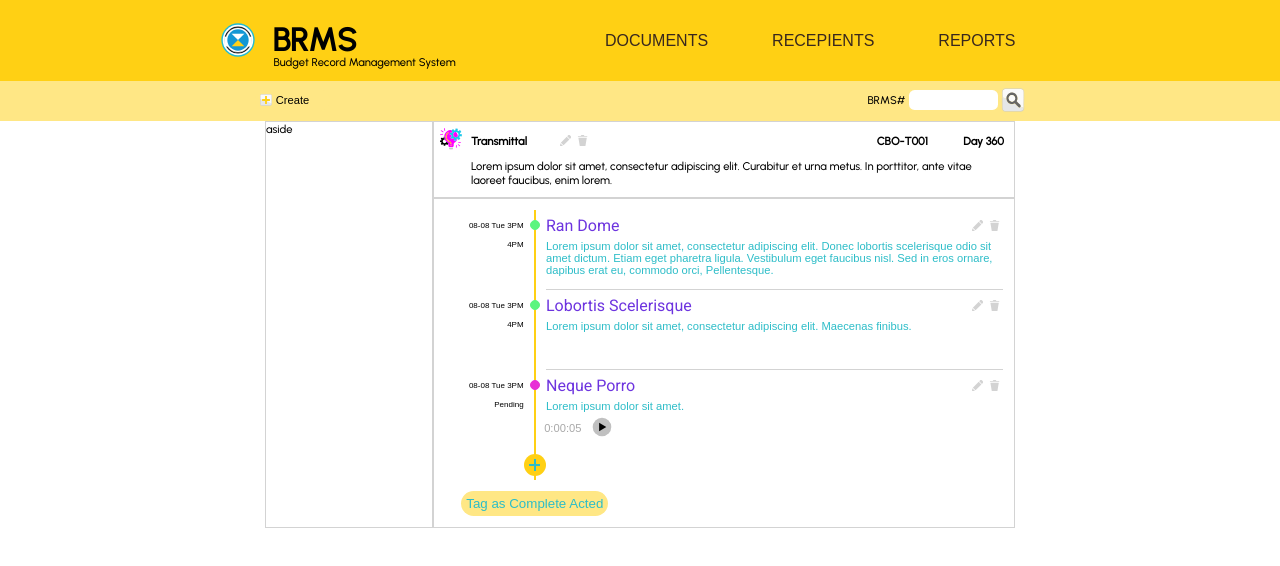
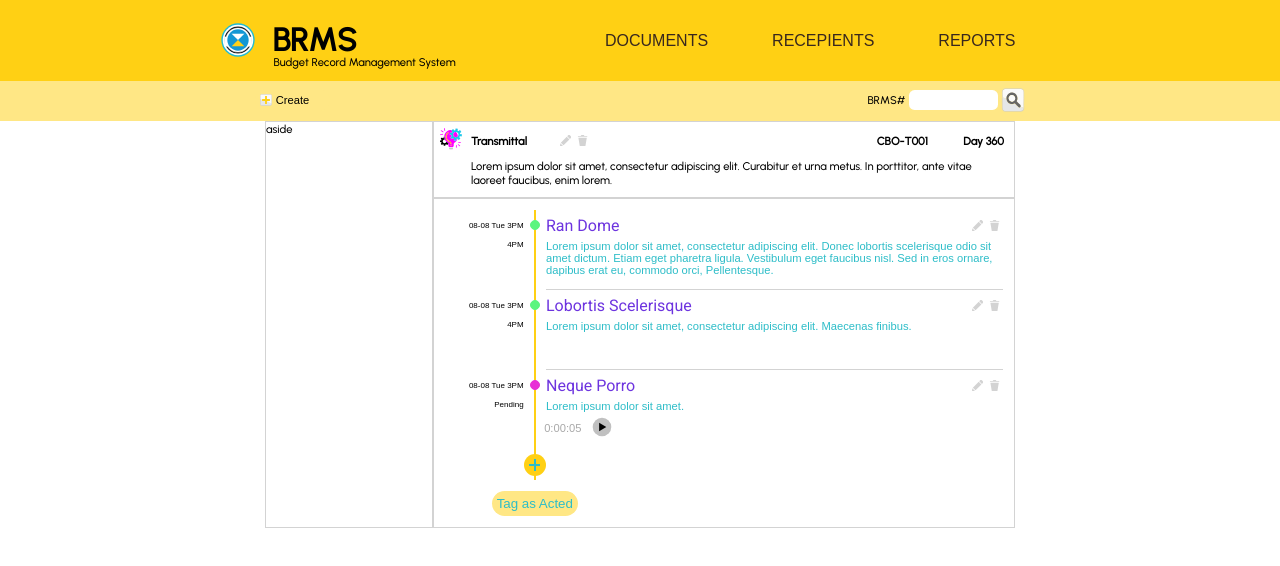
Before and after one commit to plutomusang/brms, a React (Create React App) app: page / in a window 1280 px wide. Shown: the top 566 px of the page. Built offline with nearby package versions, Linux system fonts and the light colour scheme; a web font is replaced by a local one.

Commit message:
createdoc

```diff
--- a/src/component/timeline.tsx
+++ b/src/component/timeline.tsx
@@ -67,7 +67,7 @@ export const TimelineAB: React.FC =() => {
                 <div></div>
                 <button className="button-hidden">
                     <span className="button-acted">
-                    Tag as Complete Acted
+                    Tag as Acted
                     </span>
                 </button>
                 <div></div>
@@ -152,7 +152,11 @@ function IfDocumentStatus(props:any) {
 function IfLastItem(props:any) {
     const isLast = props.isLast;
     if (isLast) {
-      return <TimerBS />
+      return (
+
+        <TimerBS />
+
+      )
     } else  return <></>;
 }
 
```
